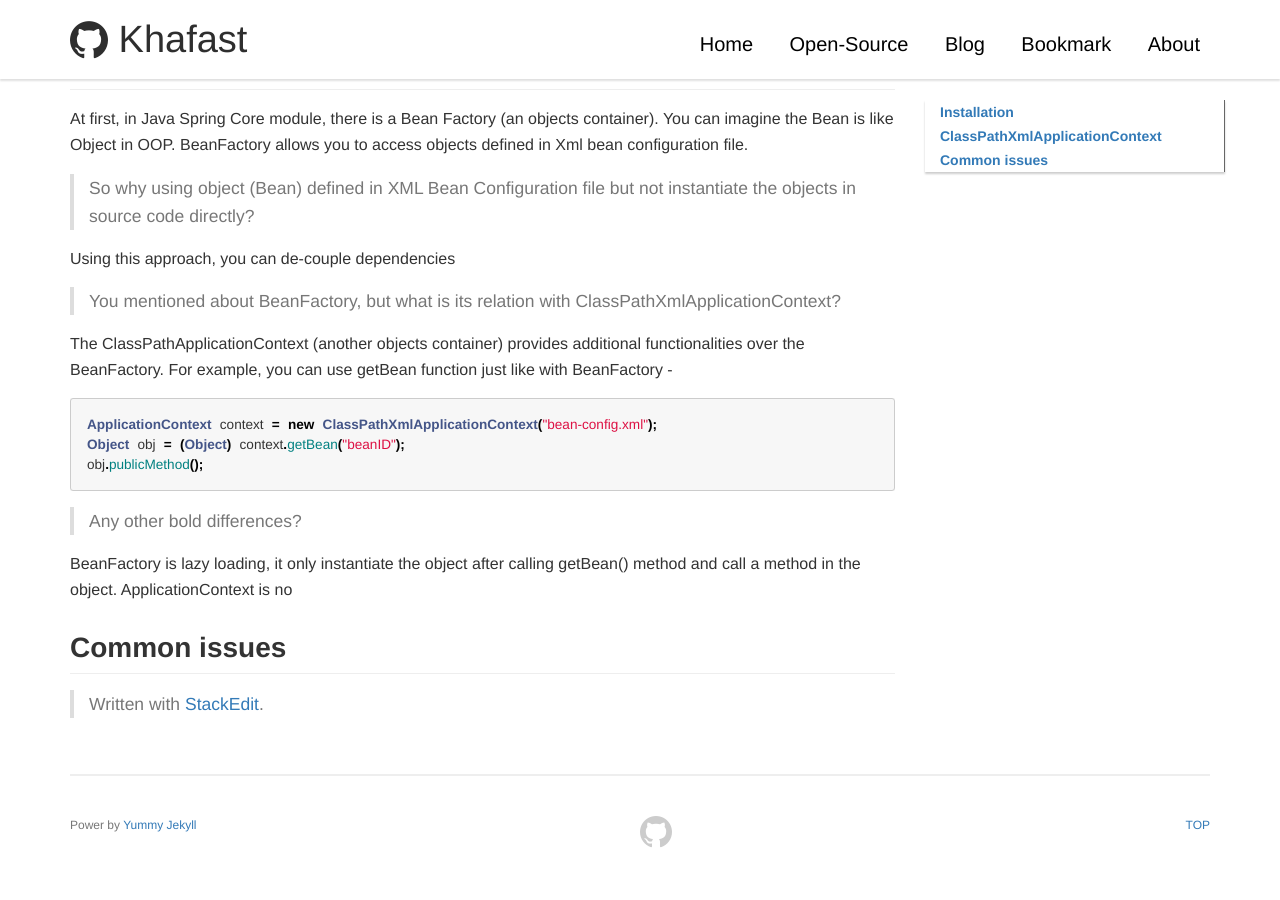
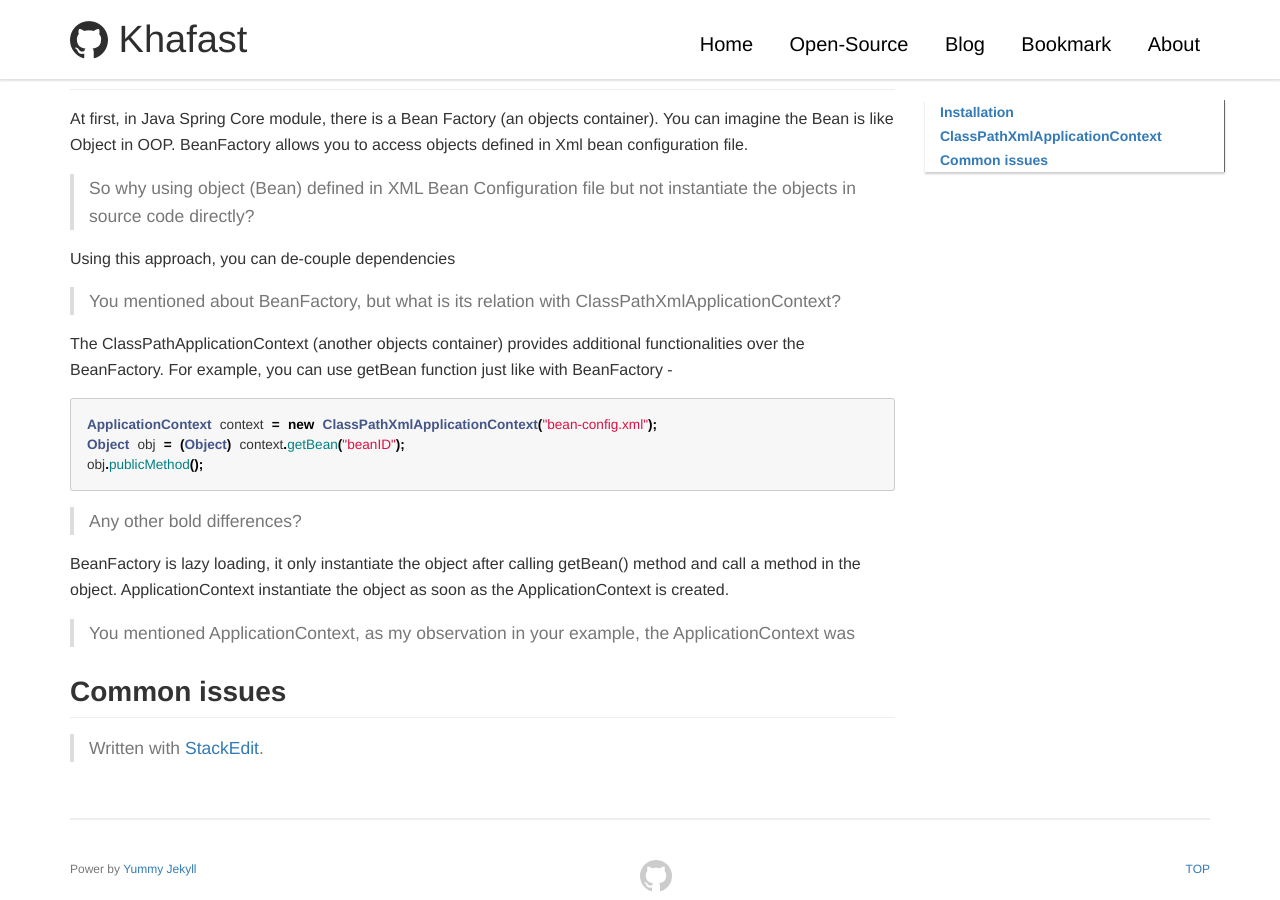
Before and after one commit to khafast/khafast.github.io, a Jekyll site: the page built from _posts/2018/2018-12-22-Overview-Java-Spring-MVC.md, in a window 1280 px wide and 900 px high, scrolled down 738 px. Built offline with Jekyll 4.4.1, drawn with Linux system fonts in a browser that asks for light colours; our own code applies the rules of GitHub Pages for plain Markdown files; comment, search, counter and statistics services are not loaded; before the commit the page ends 1594 px from its top, so only the background shows below that.

Commit message:
_posts/2018/2018-12-22-Overview-Java-Spring-MVC.md updated from https://stackedit.io/

```diff
--- a/_posts/2018/2018-12-22-Overview-Java-Spring-MVC.md
+++ b/_posts/2018/2018-12-22-Overview-Java-Spring-MVC.md
@@ -28,12 +28,14 @@ obj.publicMethod();
 > Any other bold differences?
 
 BeanFactory is lazy loading, it only instantiate the object after calling getBean() method and call a method in the object.
-ApplicationContext is no
+ApplicationContext instantiate the object as soon as the ApplicationContext is created.
+
+> You mentioned ApplicationContext, as my observation in your example, the ApplicationContext was
 
 ## Common issues
 
 > Written with [StackEdit](https://stackedit.io/).
 <!--stackedit_data:
-eyJoaXN0b3J5IjpbLTEwMjM4NTU0MTMsLTE4NjUwMzE2NDQsLT
-ExOTY3MTQ3MzYsLTg2MDU3MDA4NywxNDY5NzI3OTA4XX0=
+eyJoaXN0b3J5IjpbLTM5NTExMjI2OSwtMTg2NTAzMTY0NCwtMT
+E5NjcxNDczNiwtODYwNTcwMDg3LDE0Njk3Mjc5MDhdfQ==
 -->
```
